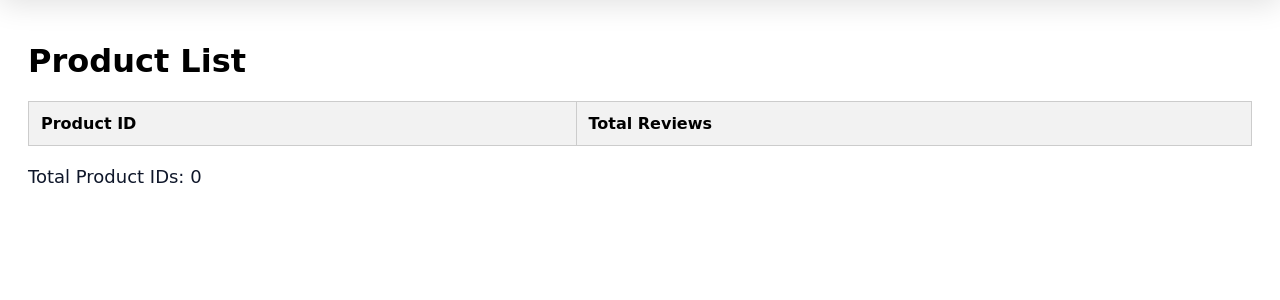
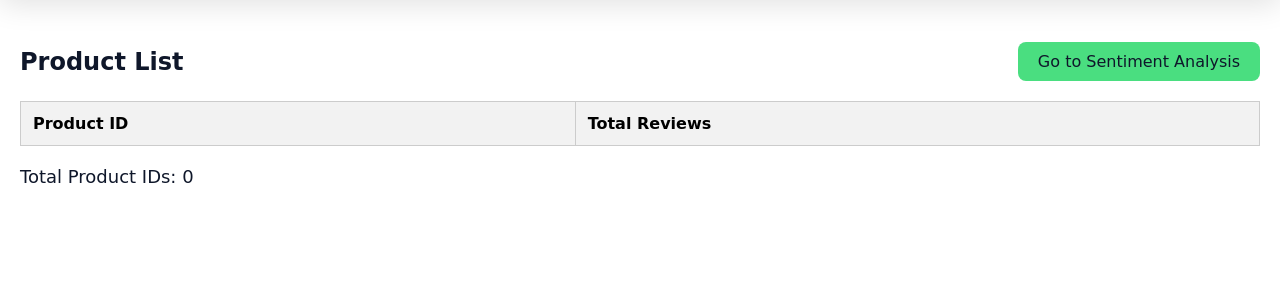
Before and after one commit to Ashik-Al-Habib/SentimentAnalyzer, a Django app: page /search/ in a window 1280 px wide. Shown: the part 78-378 px from the top of the page. Run offline with Django 5.2, Linux system fonts and the light colour scheme; data that the repository does not hold is empty.

Commit message:
- Added routes to both sentiment.html and search.html

```diff
--- a/SentimentAnalyzer/forms.py
+++ b/SentimentAnalyzer/forms.py
@@ -11,7 +11,7 @@ PRODUCT_IDS = [
     ("B0066AZGD4", "8th Most Reviews - B0066AZGD4"),
     ("B00H5BMH44", "9th Most Reviews - B00H5BMH44"),
     ("B0091JL3OI", "Least Reviews - B0091JL3OI"),
-    ("B017THJLZG", "Bad Product - B017THJLZG"),
+    # ("B017THJLZG", "Bad Product - B017THJLZG"),
 ]
 
 ALGORITHMS = [
--- a/SentimentAnalyzer/templates/SentimentAnalyzer/search.html
+++ b/SentimentAnalyzer/templates/SentimentAnalyzer/search.html
@@ -67,7 +67,9 @@
     <style>
         /* Additional styles for search.html */
         body {
-            font-family: 'Clash Display', cursive; /* Ensure consistent font */
+            font-family: 'Clash Display', cursive;
+            margin: 0;
+            padding: 0;
         }
 
         .navbar {
@@ -92,7 +94,7 @@
         .navbar a.logo {
             font-size: 1.5em;
             font-weight: 500;
-            color: #0F172A; /* Adjust logo text color */
+            color: #0F172A;
         }
 
         .navbar .logo img {
@@ -104,6 +106,48 @@
 
         .search-container {
             margin: 120px 20px 40px;
+        }
+
+        .button-container {
+            display: flex;
+            align-items: center;
+            justify-content: space-between;
+            margin-bottom: 20px;
+        }
+
+        .button-container h1 {
+            margin: 0;
+            font-size: 24px;
+            color: #0F172A;
+        }
+
+        .go-to-sentiment {
+            margin-left: 20px;
+        }
+
+        .go-to-sentiment button {
+            padding: 10px 20px;
+            background-color: #4ADE80;
+            color: #0F172A;
+            border: none;
+            border-radius: 8px;
+            cursor: pointer;
+            font-size: 16px;
+            font-weight: 400;
+            position: relative;
+        }
+
+        .go-to-sentiment button:hover {
+            background-color: #45CC77;
+        }
+
+        .go-to-sentiment .button-spinner {
+            display: none;
+        }
+
+        .go-to-sentiment button.loading {
+            pointer-events: none;
+            opacity: 0.6;
         }
 
         table {
@@ -146,14 +190,25 @@
     </div>
 
     <div class="search-container">
-        <h1>Product List</h1>
+        <div class="button-container">
+            <h1>Product List</h1>
+            <div class="go-to-sentiment">
+                <a href="{% url 'sentiment_analysis' %}">
+                    <button type="button" id="go-to-sentiment-button">
+                        Go to Sentiment Analysis
+                        <span class="button-spinner" id="button-spinner" style="display: none;"></span>
+                    </button>
+                </a>
+            </div>
+        </div>
+
         <table>
             <thead>
                 <tr>
                     <th>Product ID</th>
                     <th>Total Reviews</th>
-                    <!-- Uncomment if needed: <th>Good Adjectives Count</th> -->
-                    <!-- Uncomment if needed: <th>Bad Adjectives Count</th> -->
+                    <!-- <th>Good Adjectives Count</th> -->
+                    <!-- <th>Bad Adjectives Count</th> -->
                 </tr>
             </thead>
             <tbody>
@@ -161,8 +216,8 @@
                     <tr>
                         <td>{{ product.product_id }}</td>
                         <td>{{ product.total_reviews }}</td>
-                        <!-- Uncomment if needed: <td>{{ product.good_count }}</td> -->
-                        <!-- Uncomment if needed: <td>{{ product.bad_count }}</td> -->
+                        <!-- <td>{{ product.good_count }}</td> -->
+                        <!-- <td>{{ product.bad_count }}</td> -->
                     </tr>
                 {% endfor %}
             </tbody>
@@ -173,7 +228,6 @@
         </div>
     </div>
 
-    <!-- Your existing scripts or additional scripts if needed -->
 
 </body>
 </html>
```
Also changed, not shown: SentimentAnalyzer/templates/SentimentAnalyzer/sentiment.html (+7 -0 lines).
